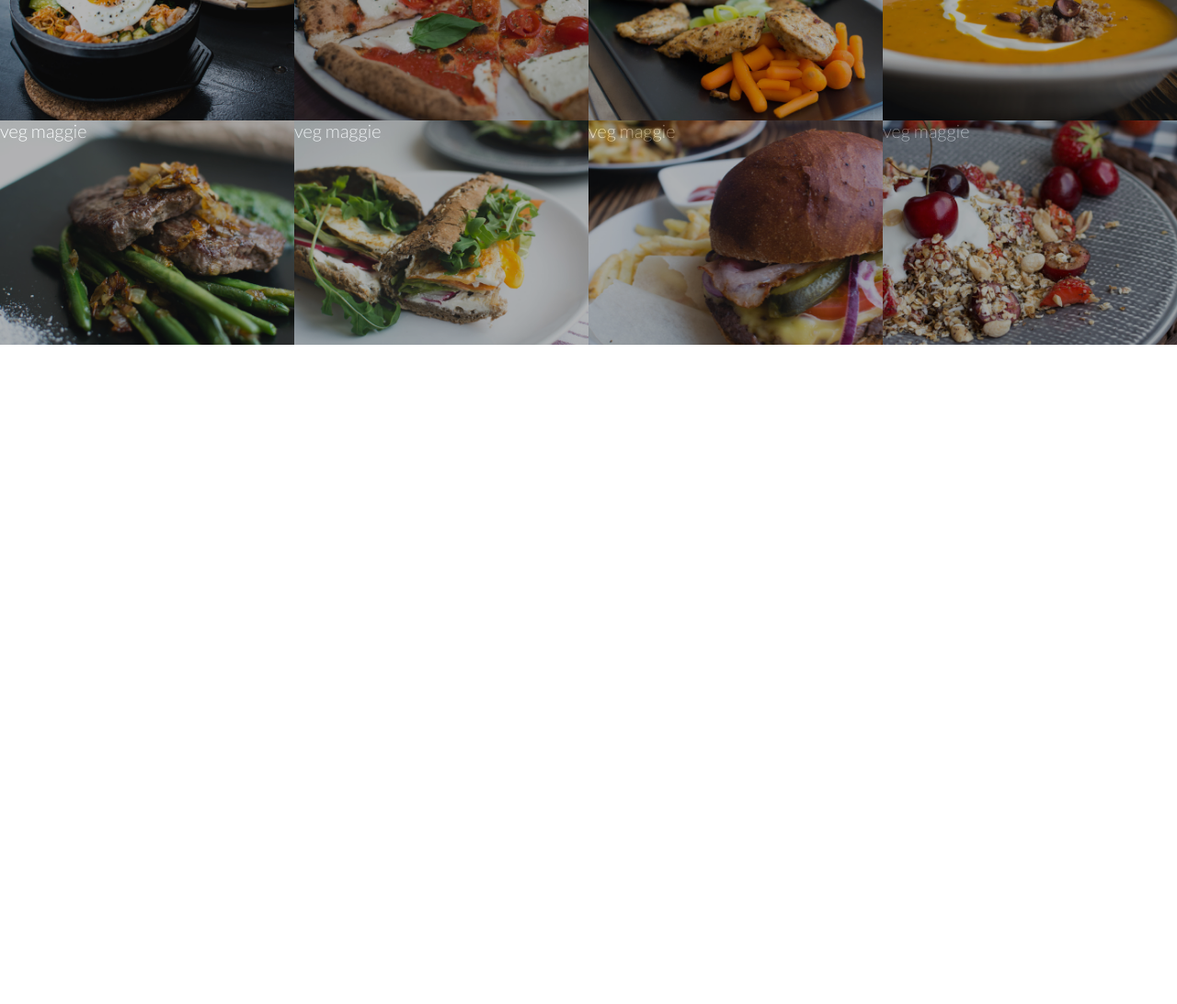
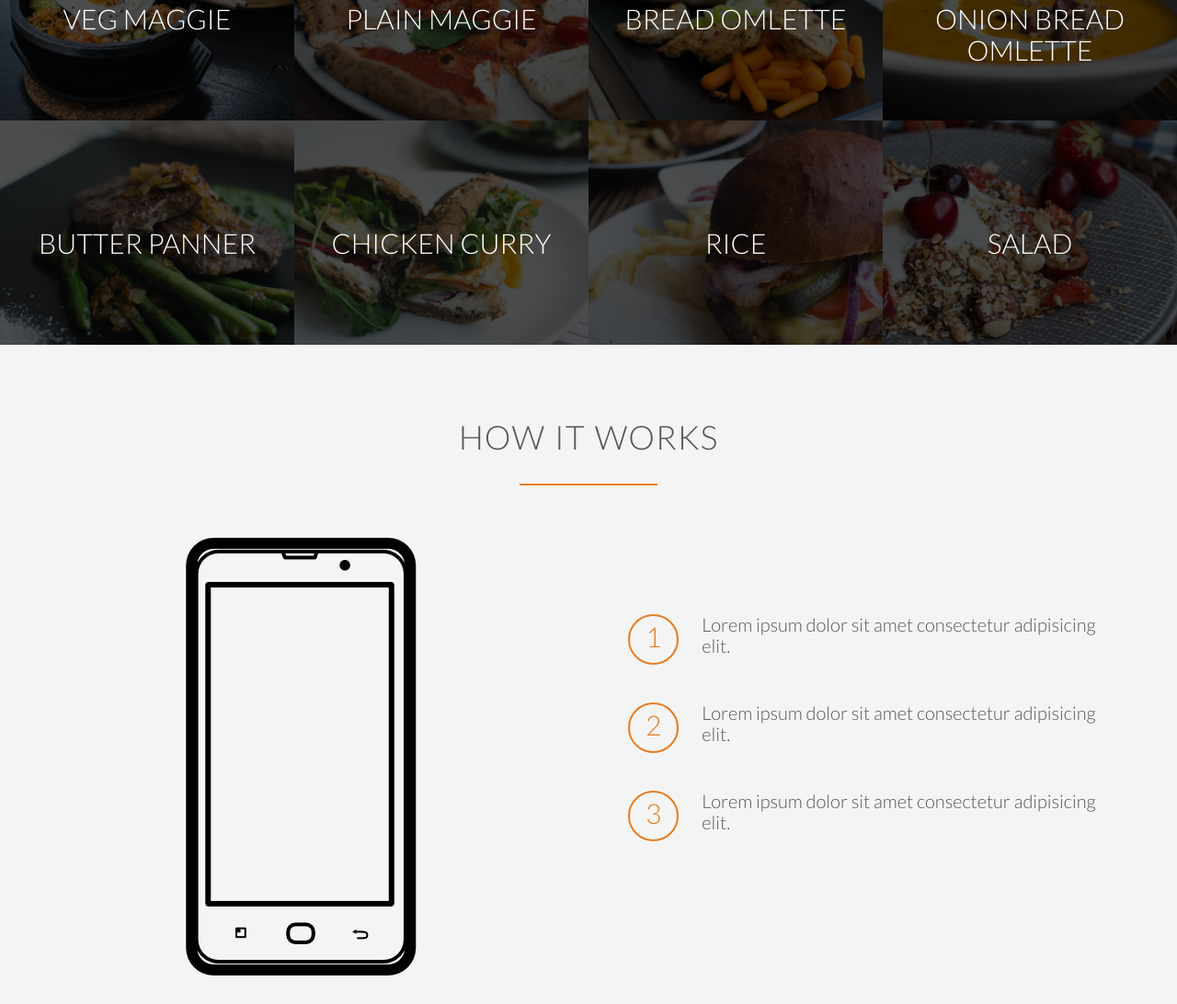
Before and after one commit to AmritanshuRai/nightcanteen, a plain HTML site: page index.html in a window 1280 px wide. Shown: the part 1488-2580 px from the top of the page at 92% size. Before the commit the page ends 1886 px from the top, so only its background shows below. Drawn offline with Linux system fonts and the light colour scheme; files whose address does not match are found by name.

Commit message:
footer remaining

```diff
--- a/index.html
+++ b/index.html
@@ -91,7 +91,7 @@
                 </div>
             </section>
             <section class="section-meals">
-                <ul class="meals-showcase">
+                <ul class="meals-showcase clearfix">
                     <li>
                         <figure>
                             <img src="resources/img/1.jpg" alt="">
@@ -102,56 +102,93 @@
                     <li>
                             <figure>
                                 <img src="resources/img/2.jpg" alt="">
-                                <p class="text">veg maggie</p>
+                                <p class="text">plain maggie</p>
                             </figure>
 
                         </li>
                         <li>
                                 <figure>
                                     <img src="resources/img/3.jpg" alt="">
-                                    <p class="text">veg maggie</p>
+                                    <p class="text">bread omlette</p>
                                 </figure>
 
                             </li>
                             <li>
                                     <figure>
                                         <img src="resources/img/4.jpg" alt="">
-                                        <p class="text">veg maggie</p>
+                                        <p class="text">onion bread omlette</p>
 
                                     </figure>
                                 </li>
                 </ul>
-                <ul class="meals-showcase">
+                <ul class="meals-showcase clearfix">
                         <li>
                             <figure>
                                 <img src="resources/img/5.jpg" alt="">
-                                <div class="text">veg maggie</div>
+                                <p class="text">butter panner</p>
                             </figure>
 
                         </li>
                         <li>
                                 <figure>
                                     <img src="resources/img/6.jpg" alt="">
-                                    <div class="text">veg maggie</div>
+                                    <p class="text">chicken curry</p>
                                 </figure>
 
                             </li>
                             <li>
                                     <figure>
                                         <img src="resources/img/7.jpg" alt="">
-                                        <div class="text">veg maggie</div>
+                                        <p class="text">rice</p>
                                     </figure>
 
                                 </li>
                                 <li>
                                         <figure>
                                             <img src="resources/img/8.jpg" alt="" class="hover">
-                                            <div class="text">veg maggie</div>
+                                            <p class="text">salad</p>
                                         </figure>
 
 
                                     </li>
                     </ul>
             </section>
+
+
+            <section class="section-steps">
+                <div class="row">
+                    <h2>
+                        How It Works
+                    </h2>
+                    <div class="row">
+                        <div class="col span-1-of-2 steps-box">
+                            <img src="resources/img/phone.png" alt="" class="app-screen">
+
+                        </div>
+                        <div class="col span-1-of-2 steps-box">
+                            <div class="work-steps">
+                                <div>1</div>
+                                <p>
+                                    Lorem ipsum dolor sit amet consectetur adipisicing elit.
+                                </p>
+                            </div>
+                            <div class="work-steps">
+                                    <div>2</div>
+                                    <p>
+                                        Lorem ipsum dolor sit amet consectetur adipisicing elit.
+                                    </p>
+                                </div>
+                                <div class="work-steps">
+                                        <div>3</div>
+                                        <p>
+                                            Lorem ipsum dolor sit amet consectetur adipisicing elit.
+                                        </p>
+                                    </div>
+                        </div>
+
+                    </div>
+
+                </div>
+            </section>
 </body>
 </html>
--- a/resources/css/style.css
+++ b/resources/css/style.css
@@ -11,6 +11,18 @@
     font-size: 20px;
     font-weight: 300;
     text-rendering: optimizeLegibility;
+}
+
+.clearfix {
+    zoom:1
+}
+
+.clearfix:after {
+    content: ".";
+    clear: both;
+    display: block;
+    height: 0;
+    visibility: hidden;
 }
 
 .row {
@@ -201,7 +213,8 @@
 
 figure img {
 
-    opacity: 0.7;
+
+    opacity: 0.3;
     width: 100%;
     height: auto;
     transform: scale(1.15);
@@ -221,12 +234,19 @@
 .section-features .long-copy {
     margin-bottom: 40px;
 }
-.meals-showcase figure .text {
+.meals-showcase figure .text{
     position: absolute;
 
+    margin-top: -10%;
+    width: 25%;
+    font-size: 150%;
+    text-align: center;
+  text-transform: uppercase;
+  cursor: context-menu;
 
-  color: #fff;
+    color: white;
 
+    font-family: "Lato", "Arial","sans-serif";
 
 }
 .meals-showcase figure:hover .text {
@@ -236,3 +256,41 @@
 
 
 }
+
+.section-steps {
+    background-color: #f4f4f4;
+}
+
+
+.steps-box:first-child {
+    text-align: right;
+    padding-right: 3%;
+    margin-top: 30px;
+}
+.steps-box:last-child{
+    padding-left: 3%;
+    margin-top: 110px;
+
+}
+.app-screen {
+    margin-top : -5%;
+}
+
+.work-steps{
+    margin-bottom: 50px;
+}
+
+.work-steps div {
+    color: #e67e22;
+    border: 2px solid #e67e22;
+    display: inline-block;
+    border-radius: 50%;
+    height: 55px;
+    width: 55px;
+    text-align: center;
+    padding: 5px;
+    float: left;
+    font-size: 150%;
+    margin-right: 25px;
+
+}
```
Also changed, not shown: resources/img/phone.png (added).
